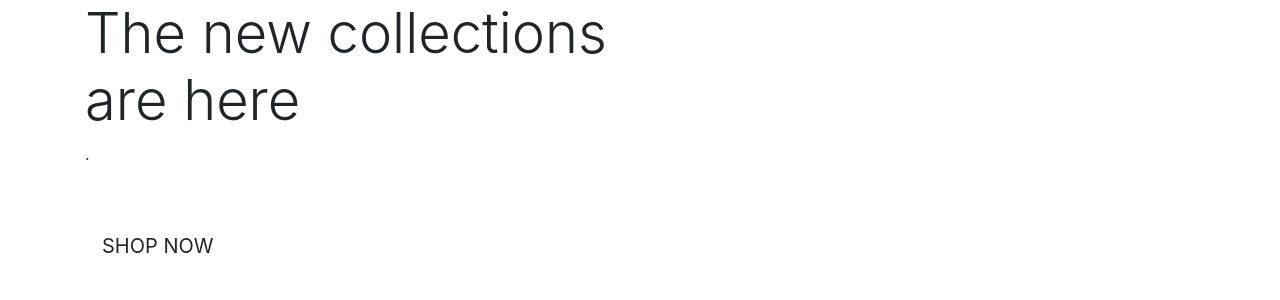
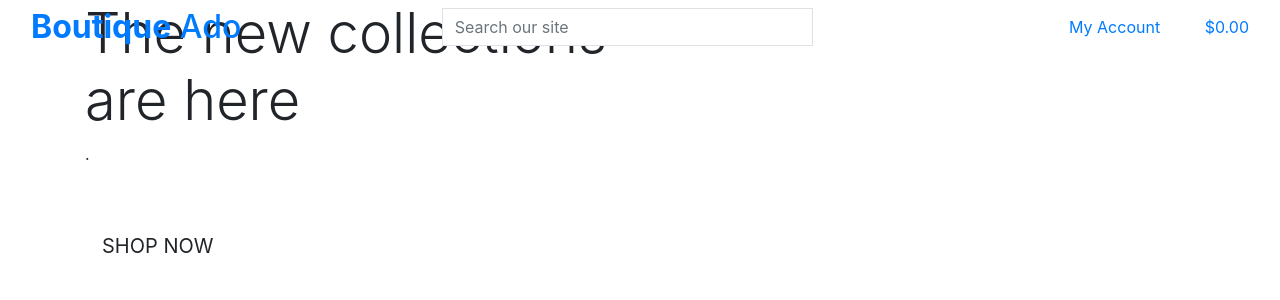
Before and after one commit to Decline-of-Mind/boutigue, a Django app: page / in a window 1280 px wide. Shown: the top 300 px of the page. Run offline with Django 3.2, Linux system fonts and the light colour scheme; some libraries are stand-ins or nearby versions.

Commit message:
added main page header

```diff
--- a/templates/base.html
+++ b/templates/base.html
@@ -1,38 +1,115 @@
 {% load static %}
 
-<!doctype html>
+<!DOCTYPE html>
 <html lang="en">
   <head>
-  {% block meta %}
-    <meta http-equive="X-UA-Compatible" content="ie=edge">
-    <meta charset="utf-8">
-    <meta name="viewport" content="width=device-width, initial-scale=1, shrink-to-fit=no">
-    {% endblock %}
+    {% block meta %}
+    <meta http-equive="X-UA-Compatible" content="ie=edge" />
+    <meta charset="utf-8" />
+    <meta
+      name="viewport"
+      content="width=device-width, initial-scale=1, shrink-to-fit=no"
+    />
+    {% endblock %} {% block extra_meta %} {% endblock %} {% block corecss %}
+    <link
+      rel="stylesheet"
+      href="https://stackpath.bootstrapcdn.com/bootstrap/4.5.1/css/bootstrap.min.css"
+      integrity="sha384-VCmXjywReHh4PwowAiWNagnWcLhlEJLA5buUprzK8rxFgeH0kww/aWY76TfkUoSX"
+      crossorigin="anonymous"
+    />
+    {% endblock %} {% block extra_css %} {% endblock %} {% block corejs %}
+    <script
+      src="https://code.jquery.com/jquery-3.5.1.slim.min.js"
+      integrity="sha384-DfXdz2htPH0lsSSs5nCTpuj/zy4C+OGpamoFVy38MVBnE+IbbVYUew+OrCXaRkfj"
+      crossorigin="anonymous"
+    ></script>
+    <script
+      src="https://cdn.jsdelivr.net/npm/popper.js@1.16.1/dist/umd/popper.min.js"
+      integrity="sha384-9/reFTGAW83EW2RDu2S0VKaIzap3H66lZH81PoYlFhbGU+6BZp6G7niu735Sk7lN"
+      crossorigin="anonymous"
+    ></script>
+    <script
+      src="https://stackpath.bootstrapcdn.com/bootstrap/4.5.1/js/bootstrap.min.js"
+      integrity="sha384-XEerZL0cuoUbHE4nZReLT7nx9gQrQreJekYhJD9WNWhH8nEW+0c5qq7aIo2Wl30J"
+      crossorigin="anonymous"
+    ></script>
+    {% endblock %} {% block extra_js %} {% endblock %}
 
-    {% block extra_meta %}
-    {% endblock %}
-
-
-    {% block corecss %}
-    <link rel="stylesheet" href="https://stackpath.bootstrapcdn.com/bootstrap/4.5.1/css/bootstrap.min.css" integrity="sha384-VCmXjywReHh4PwowAiWNagnWcLhlEJLA5buUprzK8rxFgeH0kww/aWY76TfkUoSX" crossorigin="anonymous">
-    {% endblock %}
-
-    {% block extra_css %}
-    {% endblock %}
-
-    {% block corejs %}
-    <script src="https://code.jquery.com/jquery-3.5.1.slim.min.js" integrity="sha384-DfXdz2htPH0lsSSs5nCTpuj/zy4C+OGpamoFVy38MVBnE+IbbVYUew+OrCXaRkfj" crossorigin="anonymous"></script>
-    <script src="https://cdn.jsdelivr.net/npm/popper.js@1.16.1/dist/umd/popper.min.js" integrity="sha384-9/reFTGAW83EW2RDu2S0VKaIzap3H66lZH81PoYlFhbGU+6BZp6G7niu735Sk7lN" crossorigin="anonymous"></script>
-    <script src="https://stackpath.bootstrapcdn.com/bootstrap/4.5.1/js/bootstrap.min.js" integrity="sha384-XEerZL0cuoUbHE4nZReLT7nx9gQrQreJekYhJD9WNWhH8nEW+0c5qq7aIo2Wl30J" crossorigin="anonymous"></script>
-    {% endblock %}
-
-    {% block extra_js %}
-    {% endblock %}
-
-    <title>Boutique Ado {% block extra_title %} {% endblock %} </title>
+    <title>Boutique Ado {% block extra_title %} {% endblock %}</title>
   </head>
   <body>
-    <header class="container-fluid fixed-top"></header>
+    <header class="container-fluid fixed-top">
+      <div class="row">
+        <div class="col-12 col-lg-4 my-auto py-lg-0 text-center text-lg-left">
+          <a href="{% url 'home'%}" class="nav-link main-logo-link">
+            <h2 class="logo-font text-black my-0">
+              <strong>Boutique</strong> Ado
+            </h2>
+          </a>
+        </div>
+        <div class="col-12 col-lg-4 my-auto py-lg-0">
+          <form method="GET" action="">
+            <div class="input-group w-100">
+              <input
+                class="form-control border border-black rounded-0"
+                type="text"
+                name="q"
+                placeholder="Search our site"
+              />
+              <div class="input-group-append">
+                <button
+                  class="form-control btn btn-black border-black rounded-0"
+                  type="submit"
+                >
+                  <span class="icon">
+                    <i class="fas fa-search"></i>
+                  </span>
+                </button>
+              </div>
+            </div>
+          </form>
+        </div>
+        <div class="col-12 col-lg-4 my-auto py-lg-0">
+          <ul class="list-inline list-unstyled text-center text-lg-right my-0">
+            <li class="list-inline-item dropdown">
+              <a
+                href="#" class="text-black nav-link" id="user-options" data-toggle="dropdown" aria-haspopup="false">
+                <div class="text-center">
+                  <div><i class="fas fa-user fa-lg"></i></div>
+                  <p class="my-0">My Account</p>
+                </div>
+              </a>
+              <div class="dropdown-menu border-0" aria-labelledby="user-options">
+                    {% if request.user.is_authenticated %}
+                        {% if request.user.is_superuser %}
+                            <a href="" class="dropdown-item">Product Management</a>
+                        {% endif %}
+                        <a href="" class="dropdown-item">My Profile</a>
+                        <a href="{% url 'account_logout' %}" class="dropdown-item">Logout</a>
+                    {% else %}
+                        <a href="{% url 'account_signup' %}" class="dropdown-item">Register</a>
+                        <a href="{% url 'account_login' %}" class="dropdown-item">Login</a>
+                    {% endif %}
+              </div>
+            </li>
+            <li class="list-inline-item">
+                <a class="{% if grand_total %}text-info font-weight-bold{% else %}text-black{% endif %} nav-link" href="">
+                        <div class="text-center">
+                            <div><i class="fas fa-shopping-bag fa-lg"></i></div>
+                            <p class="my-0">
+                                {% if grand_total %}
+                                    ${{ grand_total|floatformat:2 }}
+                                {% else %}
+                                    $0.00
+                                {% endif %}
+                            </p>
+                        </div>
+                    </a>
+                </li>
+            </ul>
+        </div>
+    </div>
+    </header>
 
     {% if messages %}
     <div class="message-container"></div>
@@ -46,6 +123,5 @@
 
     {% block postloadjs %}
     {% endblock %}
-
   </body>
 </html>
```
